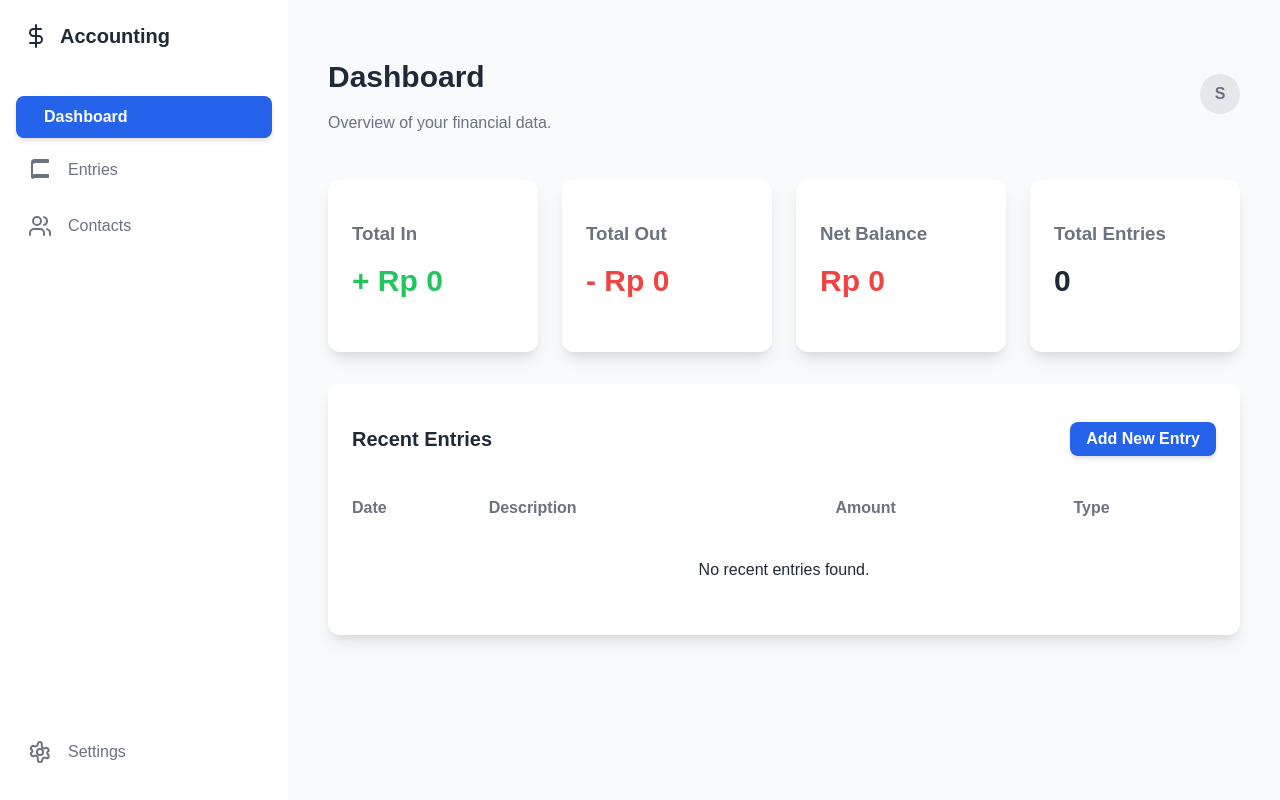
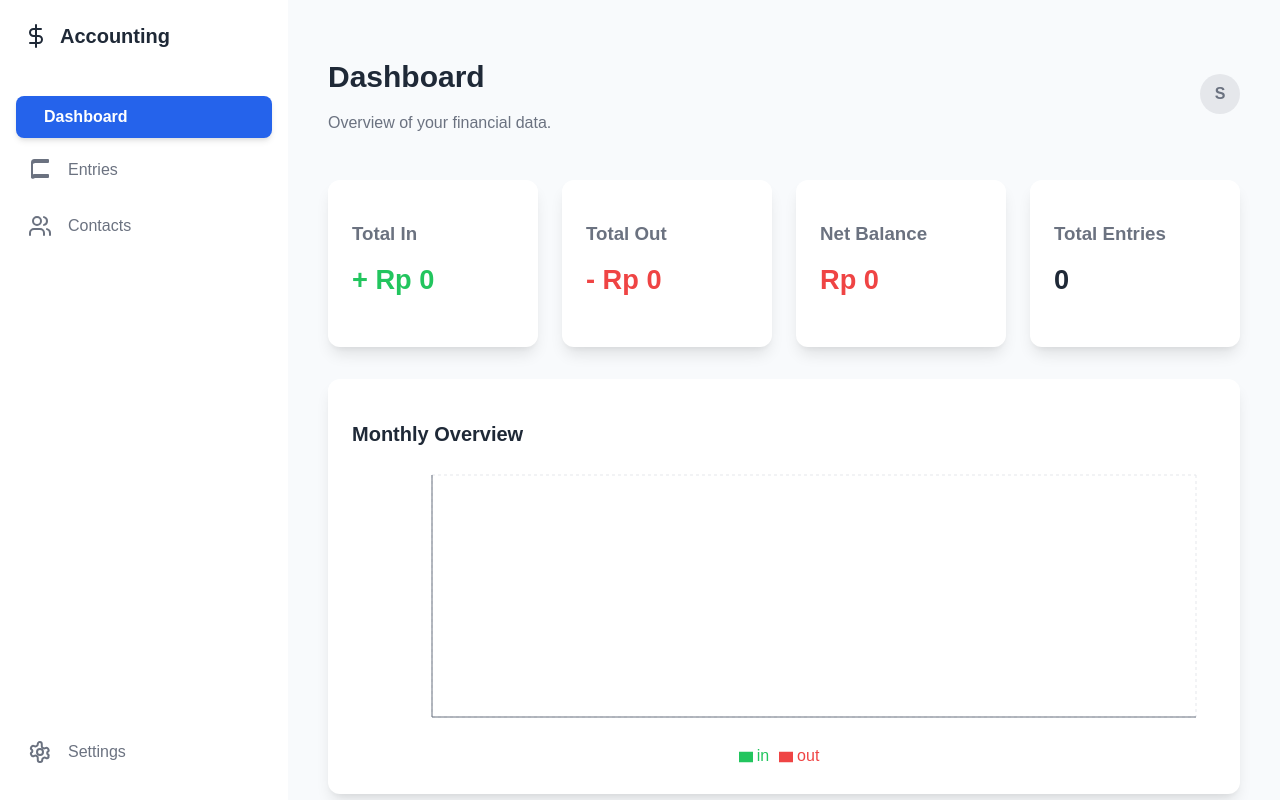
Before and after one commit to namakuandrew/Business-management, a Next.js app: page / in a window 1280 px wide. Built offline with nearby package versions, Linux system fonts and the light colour scheme; no server answers; the database is empty.

Commit message:
feat/adding charts for better UX and fixing bugs

```diff
--- /dev/null
+++ b/component/DashboardChart.js
@@ -0,0 +1,64 @@
+"use client";
+
+import {
+  BarChart,
+  Bar,
+  XAxis,
+  YAxis,
+  CartesianGrid,
+  Tooltip,
+  Legend,
+  ResponsiveContainer,
+} from "recharts";
+import { formatToRupiah } from "@/lib/utils";
+
+export default function DashboardChart({ data }) {
+  //custome tooltip
+  const Customtooltip = ({ active, payload, label }) => {
+    if (active && payload && payload.length) {
+      return (
+        <div className="custom-tooltip">
+          <p className="label">{`${label}`}</p>
+          <p className="intro-in">{`in ${formatToRupiah(payload[0].value)}`}</p>
+          <p className="intro-out">{`out ${formatToRupiah(
+            payload[1].value
+          )}`}</p>
+        </div>
+      );
+    }
+    return null;
+  };
+
+  return (
+    <div className="chart-container">
+      <h3 className="chart-title">Monthly Overview</h3>
+      <ResponsiveContainer width="100%" height={300}>
+        <BarChart
+          data={data}
+          margin={{ top: 5, right: 20, left: 20, bottom: 5 }}
+        >
+          <CartesianGrid strokeDasharray={"3 3"} stroke="#e5e7eb" />
+          <XAxis dataKey={"name"} stroke="#6b7280" />
+          <YAxis
+            stroke="#6b7280"
+            tickFormatter={(value) => formatToRupiah(value)}
+          />
+          <Tooltip content={<Customtooltip />} cursor={{ fill: "#f3f4f6" }} />
+          <Legend />
+          <Bar
+            dataKey={"in"}
+            fill="#22c55e"
+            radius={[4, 4, 0, 0]}
+            barSize={20}
+          />
+          <Bar
+            dataKey={"out"}
+            fill="#ef4444"
+            radius={[4, 4, 0, 0]}
+            barSize={20}
+          />
+        </BarChart>
+      </ResponsiveContainer>
+    </div>
+  );
+}
--- a/package.json
+++ b/package.json
@@ -14,6 +14,7 @@
     "next": "15.3.1",
     "react": "^19.0.0",
     "react-dom": "^19.0.0",
-    "react-toastify": "^11.0.5"
+    "react-toastify": "^11.0.5",
+    "recharts": "^3.1.0"
   }
 }
--- a/src/app/(dashboard)/page.js
+++ b/src/app/(dashboard)/page.js
@@ -1,5 +1,7 @@
 import StatCard from "@/component/StatCard";
 import RecentEntriesTable from "@/component/RecentEntriesTable";
+import DashboardChart from "@/component/DashboardChart";
+import { format } from "date-fns";
 import { supabase } from "@/lib/supabase/client";
 import { formatToRupiah } from "@/lib/utils";
 
@@ -36,6 +38,28 @@ export default async function DashboardPage() {
   const netBalance = totalIn + totalOut; // Note: totalOut is already negative if amounts are stored correctly
   const entriesCount = allEntries.length;
   const netBalancecolor = netBalance > 0 ? "text-green-500" : "text-red-500";
+
+  const monthlyData = {};
+  allEntries.forEach((entry) => {
+    const month = format(new Date(entry.posting_date), "MMM yyyy");
+    const entryTotal = entry.journal_entry_items.reduce(
+      (sum, item) => sum + Math.abs(item.amount),
+      0
+    );
+
+    if (!monthlyData[month]) {
+      monthlyData[month] = { name: month, in: 0, out: 0 };
+    }
+    if (entry.cash_type === "In") {
+      monthlyData[month].in += entryTotal;
+    } else {
+      monthlyData[month].out += entryTotal;
+    }
+  });
+  const chartData = Object.values(monthlyData).sort(
+    (a, b) => new Date(a.name) - new Date(b.name)
+  );
+
   const recentEntries = allEntries.slice(0, 5);
 
   return (
@@ -67,6 +91,7 @@ export default async function DashboardPage() {
         />
         <StatCard title="Total Entries" value={entriesCount} />
       </div>
+      <DashboardChart data={chartData} />
       <RecentEntriesTable entries={recentEntries} />
     </>
   );
--- a/src/app/globals.css
+++ b/src/app/globals.css
@@ -147,7 +147,7 @@ ul {
   color: #6b7280;
 }
 .stat-card-value {
-  font-size: 1.875rem;
+  font-size: 1.7rem;
   font-weight: 700;
   margin-top: 0.25rem;
 }
@@ -467,3 +467,47 @@ ul {
   background-color: #fca5a5;
   cursor: not-allowed;
 }
+
+/* style for chart */
+.chart-container {
+  background-color: #ffffff;
+  padding: 1.5rem;
+  border-radius: 0.75rem;
+  box-shadow: 0 10px 15px -3px rgba(0, 0, 0, 0.1),
+    0 4px 6px -2px rgba(0, 0, 0, 0.05);
+  margin-bottom: 2rem;
+}
+
+.chart-title {
+  font-size: 1.25rem;
+  font-weight: 700;
+  color: #1f2937;
+  margin-bottom: 1.5rem;
+}
+
+/* Styles for the custom chart tooltip */
+.custom-tooltip {
+  background-color: rgba(255, 255, 255, 0.9);
+  border: 1px solid #e5e7eb;
+  padding: 0.75rem;
+  border-radius: 0.5px;
+  box-shadow: 0 4px 6px -1px rgb(0 0 0 / 0.1), 0 2px 4px -2px rgb(0 0 0 / 0.1);
+}
+
+.custom-tooltip .label {
+  font-weight: 600;
+  margin-bottom: 0.5rem;
+  color: #1f2937;
+}
+
+.custom-tooltip .intro {
+  font-size: 0.875rem;
+}
+
+.custom-tooltip .in {
+  color: #22c55e;
+}
+
+.custom-tooltip .out {
+  color: #ef4444;
+}
```
Also changed, not shown: 1 other file (tests, documents, lock files or other folders).
